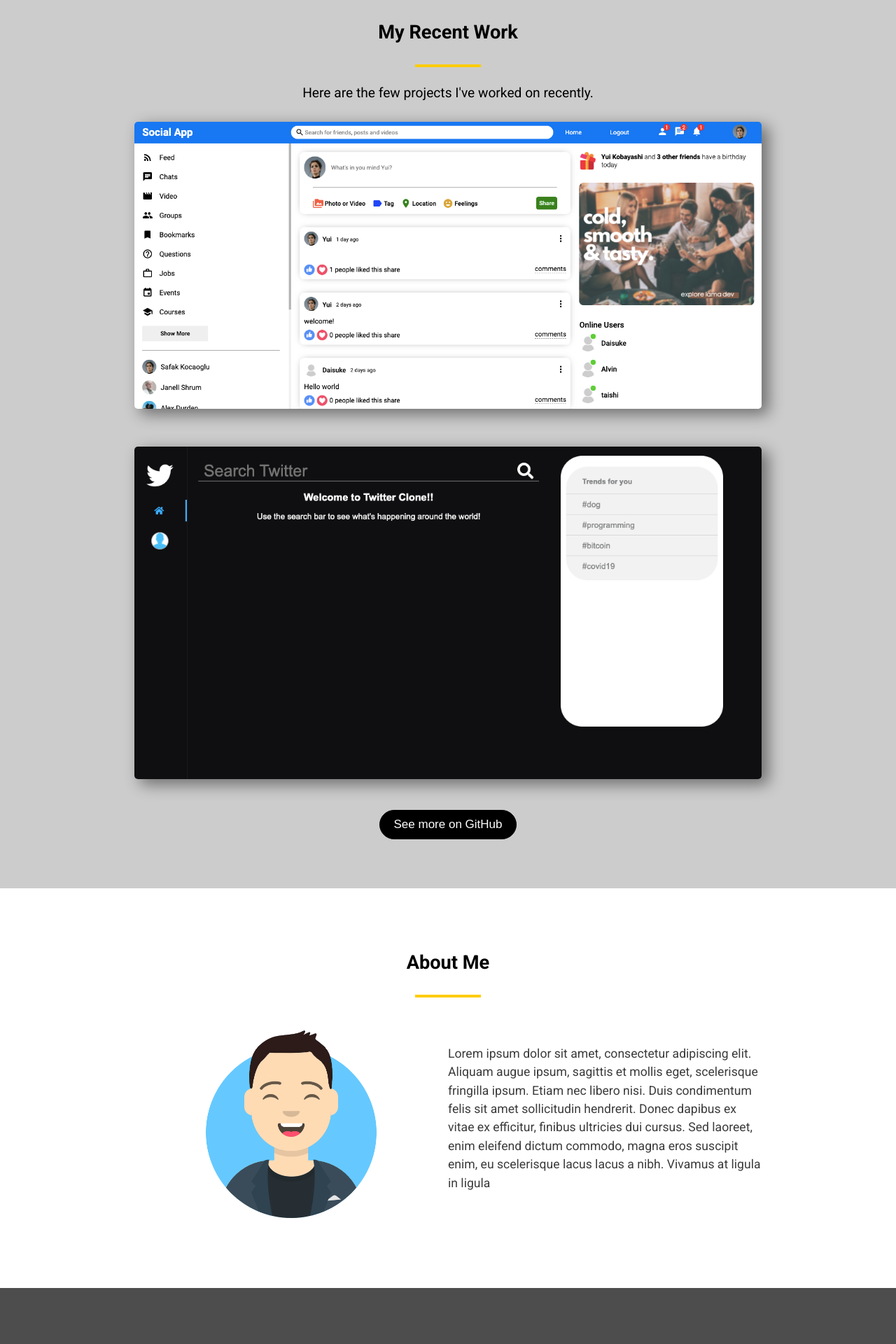
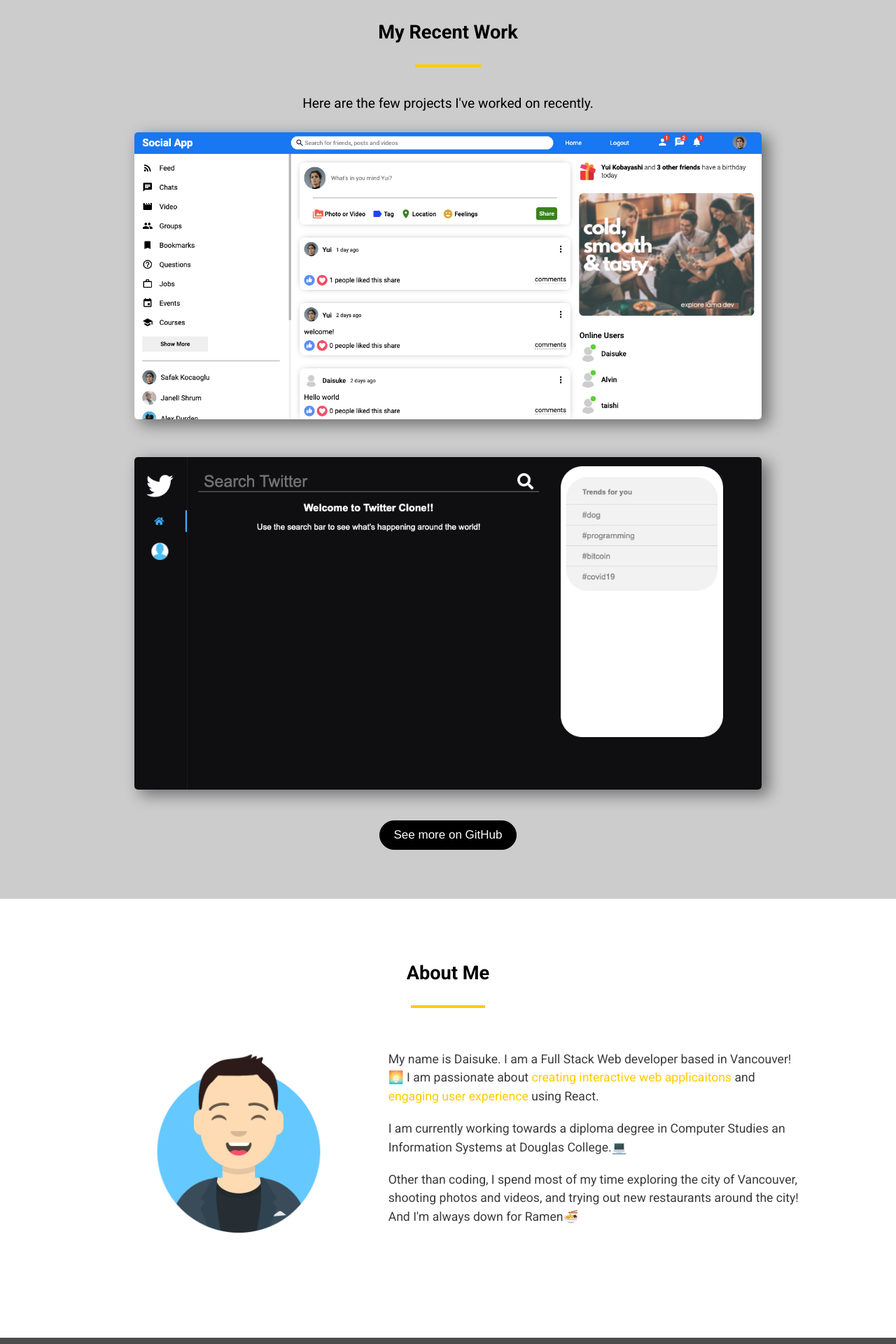
Before and after one commit to daisuke359/portfolio, a React (Create React App) app: page / in a window 1280 px wide. Shown: the part 860-2780 px from the top of the page at 70% size. Built offline with nearby package versions, Linux system fonts and the light colour scheme.

Commit message:
add fade animations to the page

```diff
--- a/package.json
+++ b/package.json
@@ -6,6 +6,7 @@
     "@testing-library/jest-dom": "^5.14.1",
     "@testing-library/react": "^11.2.7",
     "@testing-library/user-event": "^12.8.3",
+    "aos": "^2.3.4",
     "react": "^17.0.2",
     "react-dom": "^17.0.2",
     "react-router-dom": "^5.2.0",
--- a/src/App.css
+++ b/src/App.css
@@ -47,6 +47,6 @@ li {
 
 .section-desc {
   text-align: center;
-  margin-top: 25px;
+  margin-top: 40px;
   font-size: 1.2em;
 }
--- a/src/components/aboutMe/AboutMe.jsx
+++ b/src/components/aboutMe/AboutMe.jsx
@@ -1,18 +1,27 @@
-import React from 'react';
+import React, { useEffect } from 'react';
 import "./aboutMe.css";
+import Aos from "aos";
+import "aos/dist/aos.css";
 
 export default function AboutMe() {
+
+    useEffect(() => {
+        Aos.init({duration: 1000, delay:100});
+    }, []);
+
     return (
         <section className="about-me" id="about-me">
             <div className="about-me-wrapper">
                 <h3 className="section-title">About Me</h3>
                 <hr className="section-title-underline" />
                 <div className="about-me-main">
-                    <div className="about-me-left">
+                    <div data-aos="fade-right" className="about-me-left">
                         <img src="/avatar.png" alt="" className="about-img" />
                     </div>
-                    <div className="about-me-right">
-                        <p className="about-me-desc">Lorem ipsum dolor sit amet, consectetur adipiscing elit. Aliquam augue ipsum, sagittis et mollis eget, scelerisque fringilla ipsum. Etiam nec libero nisi. Duis condimentum felis sit amet sollicitudin hendrerit. Donec dapibus ex vitae ex efficitur, finibus ultricies dui cursus. Sed laoreet, enim eleifend dictum commodo, magna eros suscipit enim, eu scelerisque lacus lacus a nibh. Vivamus at ligula in ligula </p>
+                    <div data-aos="fade-left" className="about-me-right">
+                        <p className="about-me-desc">My name is Daisuke. I am a Full Stack Web developer based in Vancouver!🌅 I am passionate about <span>creating interactive web applicaitons</span> and <span>engaging user experience</span> using React.</p>
+                        <p className="about-me-desc">I am currently working towards a diploma degree in Computer Studies an Information Systems at Douglas College.💻</p>
+                        <p className="about-me-desc">Other than coding, I spend most of my time exploring the city of Vancouver, shooting photos and videos, and trying out new restaurants around the city! And I'm always down for Ramen🍜</p>
                     </div>
                 </div>
             </div>
--- a/src/components/aboutMe/aboutMe.css
+++ b/src/components/aboutMe/aboutMe.css
@@ -1,19 +1,19 @@
 .about-me-wrapper {
-    width: 70%;
-    margin: 0 auto 100px;
+    width: 80%;
+    margin: 0 auto 150px;
 }
 .about-me-main {
     display: flex;
     align-items: center;
-    margin-top: 30px;
+    margin-top: 50px;
 }
 
 .about-me-left {
-    flex: 1;
+    flex: 5;
 }
 
 .about-me-right {
-    flex: 1;
+    flex: 7;
 }
 
 .about-img {
@@ -25,4 +25,12 @@
 .about-me-desc {
     line-height: 1.5;
     color: #3b3b3b;
+    margin-bottom: 20px;
 }
+.about-me-desc span {
+    color: #ffcc00;
+}
+
+.about-me-desc:last-child {
+    margin-bottom: 0;
+}
--- a/src/components/contact/Contact.jsx
+++ b/src/components/contact/Contact.jsx
@@ -1,14 +1,21 @@
-import React from 'react';
+import React, { useEffect } from 'react';
 import "./contact.css";
+import Aos from "aos";
+import "aos/dist/aos.css";
 
 export default function Contact() {
+
+    useEffect(() => {
+        Aos.init({duration: 1000, delay:100});
+    }, []);
+
     return (
         <section className="contact" id="contact">
             <div className="contact-wrapper">
                 <h3 className="section-title">Contact Me</h3>
                 <hr className="section-title-underline" />
                 <div className="contact-main">
-                    <div className="contact-main-right">
+                    <div data-aos="fade-right" className="contact-main-right">
                         <h4 className="contact-title">Let's Connect!</h4>
                         <p className="contact-desc">
                             Feel free to reach out if you're interested in working together, being friends, or watching MLB games together! All fields are required!
@@ -20,7 +27,7 @@ export default function Contact() {
                             <a href="mailto:dkawabuchi@gmail.com" target="_blank" rel="noreferrer"><i className="fas fa-envelope"></i></a>
                         </div>
                     </div>
-                    <div className="contact-main-left">
+                    <div data-aos="fade-left" className="contact-main-left">
                         <form action="" className="contact-form">
                             <div className="contact-input">
                                 <input type="text" placeholder="name*" required/>
--- a/src/components/skill/Skill.jsx
+++ b/src/components/skill/Skill.jsx
@@ -1,25 +1,32 @@
-import React from 'react';
+import React, {useEffect} from 'react';
 import "./skill.css";
+import Aos from "aos";
+import "aos/dist/aos.css";
 
 export default function Skill() {
+
+    useEffect(() => {
+        Aos.init({duration: 1000, delay:100});
+    }, []);
+
     return (
         <section className="skill" id="skill">
             <div className="skill-wrapper">
                 <h3 className="section-title">My Skill Set</h3>
                 <hr className="section-title-underline" />
                 <div className="skill-main">
-                    <div className="skill-main-left">
+                    <div data-aos="fade-right" className="skill-main-left">
                         <i className="fas fa-laptop-code skill-icon"></i>
                         <h4 className="skill-title">Web Development</h4>
                         <p className="skill-desc">Lorem ipsum dolor sit amet, consectetur adipiscing elit. Aliquam augue ipsum, sagittis et mollis eget, scelerisque fringill</p>
                     </div>
-                    <div className="skill-main-right">
+                    <div data-aos="fade-left" className="skill-main-right">
                         <i className="fas fa-mobile-alt skill-icon"></i>
                         <h4 className="skill-title">Responsive Design</h4>
                         <p className="skill-desc">Lorem ipsum dolor sit amet, consectetur adipiscing elit. Aliquam augue ipsum, sagittis et mollis eget, scelerisque fringill</p>
                     </div>
                 </div>
-                <div className="skill-logos">
+                <div data-aos="fade-up" className="skill-logos">
                     <div className="skill-logo-container">
                         <img src="/html5-icon.png" alt="" className="skill-logo-img" />
                     </div>
--- a/src/components/work/Work.jsx
+++ b/src/components/work/Work.jsx
@@ -1,6 +1,8 @@
-import React from 'react';
+import React, { useEffect } from 'react';
 import "./work.css";
 import styled from 'styled-components';
+import Aos from "aos";
+import "aos/dist/aos.css";
 
 const WorkItem = styled.div`
     transition: all 0.3s;
@@ -52,6 +54,10 @@ const AppImg = styled.img`
 
 export default function Work() {
 
+    useEffect(() => {
+        Aos.init({duration: 1000, delay:0});
+    }, []);
+
     return (
         <section className="work" id="work">
             <div className="work-wrapper">
@@ -60,14 +66,14 @@ export default function Work() {
                 <p className="section-desc">Here are the few projects I've worked on recently.</p>
 
                 <div className="work-list">
-                    <WorkItem>
+                    <WorkItem data-aos="fade-up">
                         <AppImg className="app-img" src="/social-app.png" alt="" />
 
                         <div className="overlay">
                             <div className="overlay-wrapper">
                                 <div className="overlay-main">
                                     <h3 className="overlay-title">Social App</h3>
-                                    <p className="overlay-desc">This is a social media app where you can post your images your thoughts, and follow other users. This is a social media app where you can post your images your thoughts, and follow other users. This is a social media app where you can post your images your thoughts, and follow other users</p>
+                                    <p className="overlay-desc">Social media application built with the MERN stack. It allows you to post text and photos, and follow/unfollow other users. The backend for this app is hosted on Heroku and it may take a few seconds to load! Use yui@gmail.com, and password: 123456 to login.</p>
                                 </div>
 
 
@@ -95,13 +101,13 @@ export default function Work() {
 
                     </WorkItem>
 
-                    <WorkItem>
+                    <WorkItem data-aos="fade-up">
                         <AppImg className="app-img" src="./twitter-app.png" alt="" />
                         <div className="overlay">
                             <div className="overlay-wrapper">
                                 <div className="overlay-main">
                                     <h3 className="overlay-title">Twitter tweet search</h3>
-                                    <p className="overlay-desc">This is a social media app where you can post your images your thoughts, and follow other users. This is a social media app where you can post your images your thoughts, and follow other users. This is a social media app where you can post your images your thoughts, and follow other users</p>
+                                    <p className="overlay-desc">This application is using Twitter API v2 to retrieve recent tweets based on your keyword. It also uses pagination to load more tweets on the page. The backend for this app is hosted on Heroku and it may take a few seconds to load!</p>
 
                                 </div>
 
--- a/src/components/work/work.css
+++ b/src/components/work/work.css
@@ -15,16 +15,16 @@
 }
 
 .work-item {
-    transition: all 0.3s;
+    transition: all 0.2s;
     margin: 30px auto 20px;
     width: auto;
     height: auto;
     max-width: 80%;
     cursor: pointer;
-    -webkit-transition: all 0.3s;
-    -moz-transition: all 0.3s;
-    -ms-transition: all 0.3s;
-    -o-transition: all 0.3s;
+    -webkit-transition: all 0.2s;
+    -moz-transition: all 0.2s;
+    -ms-transition: all 0.2s;
+    -o-transition: all 0.2s;
 }
 
 .work-item:last-child {
@@ -83,11 +83,11 @@
     overflow: scroll;
     width: 100%;
     height:0;
-    transition: .2s ease;
+    transition: .5s ease;
     -webkit-transition: .2s ease;
-    -moz-transition: .2s ease;
-    -ms-transition: .2s ease;
-    -o-transition: .2s ease;
+    -moz-transition: .5s ease;
+    -ms-transition: .5s ease;
+    -o-transition: .5s ease;
     -webkit-border-radius: 5px;
     -moz-border-radius: 5px;
     -ms-border-radius: 5px;
@@ -125,7 +125,7 @@
 }
 
 .overlay-desc {
-    margin-bottom: 10px;
+    margin-bottom: 1.5em;
     line-height: 1.3;
     word-spacing: 4px;
     font-weight: 500;
```
Also changed, not shown: 1 other file (tests, documents, lock files or other folders).
